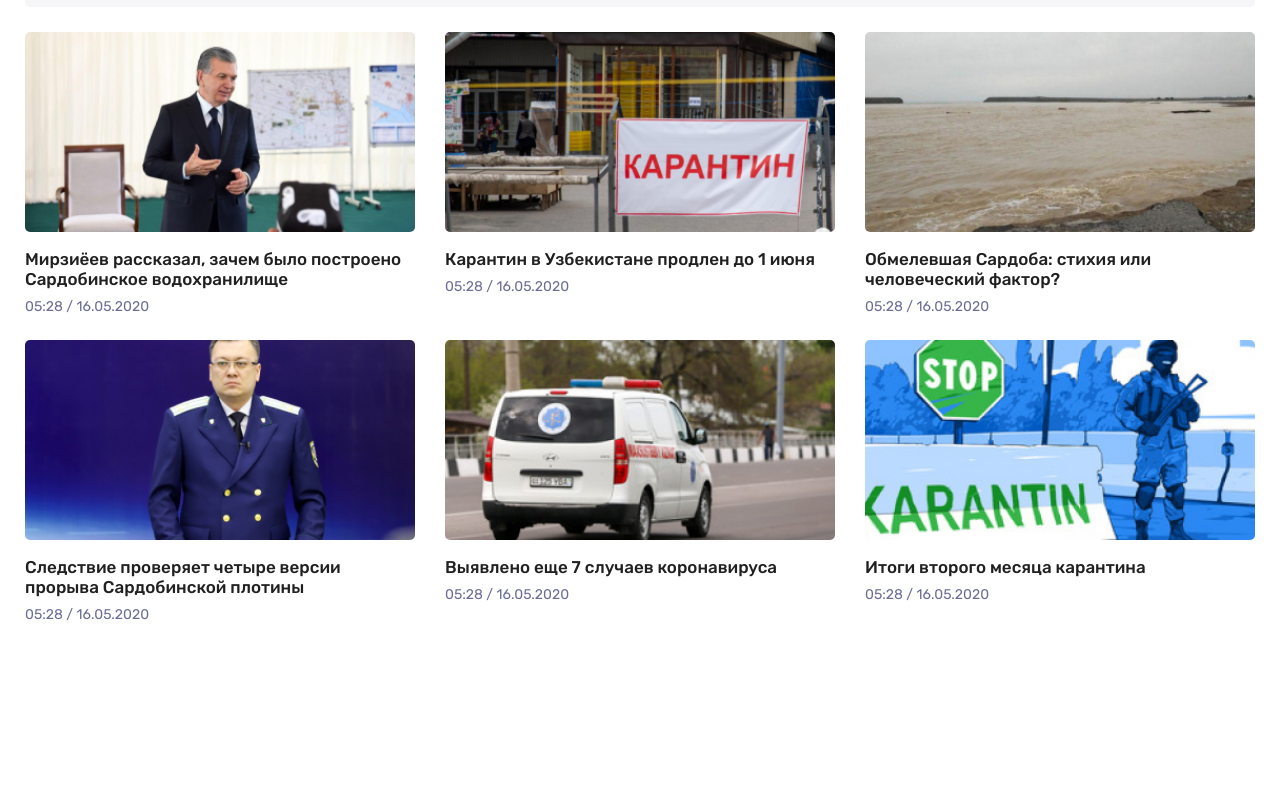
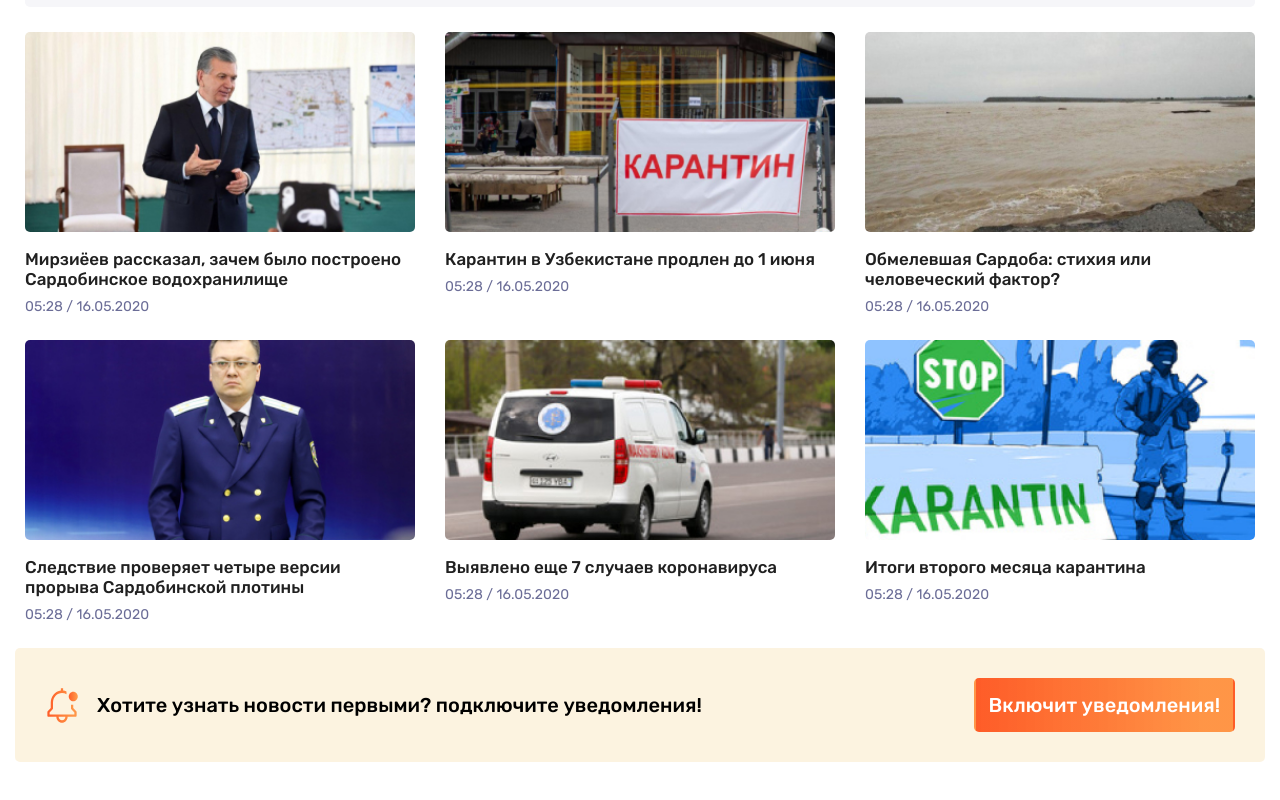
Before and after one commit to MuhammadHusayn/namanganliklar, a plain HTML site: page index.html in a window 1280 px wide. Shown: the part 512-1312 px from the top of the page. Before the commit the page ends 1160 px from the top, so only its background shows below. Drawn offline with Linux system fonts and the light colour scheme.

Commit message:
end notification section

```diff
--- a/css/styles.css
+++ b/css/styles.css
@@ -374,3 +374,59 @@ ul {
 	line-height: 17px;
 	color: #6B6D97;
 }
+
+
+/*notification section*/
+
+.notification-section {
+	display: flex;
+	justify-content: space-between;
+	align-items: center;
+	padding: 30px;
+	background-color: rgba(239, 186, 84, 0.18);
+	border-radius: 5px;
+	margin-bottom: 100px;
+}
+
+.notification-message {
+	display: flex;
+	align-items: center;
+	font-weight: 500;
+	font-size: 20px;
+	line-height: 24px;
+	margin: 0;
+}
+.notification-message::before {
+	content: "";
+	display: inline-block;
+	background-image: url('../img/notification-new.svg');
+	background-repeat: no-repeat;
+	width: 35px;
+	height: 40px;
+	background-position: center;
+	margin-right: 17px;
+}
+
+.notification-button {
+	background: none;
+	border: none;
+	display: inline-block;
+	outline: none;
+	background: linear-gradient(90deg, #FE5C28 0%, rgba(255, 139, 54, 0.9) 88.43%);
+	border-radius: 5px;
+	padding: 13px;
+	font-weight: 500;
+	font-size: 20px;
+	line-height: 24px;
+	color: #FFFFFF;
+	border: 2px solid transparent;
+}
+
+.notification-button:active {
+	background-color: #FE5C28;
+	border: 2px solid #FE5C28;
+}
+
+.notification-button:hover {
+	background: linear-gradient(90deg, rgba(255, 139, 54, 0.9) 0%, #FE5C28 88.43%);
+}
--- a/index.html
+++ b/index.html
@@ -175,6 +175,14 @@
 			</section>
 		</div>
 
+
+		<!-- start-of-notification-section -->
+
+		<div class="container notification-section">
+			<p class="notification-message">Хотите узнать новости первыми? подключите уведомления!</p>
+			<button class="notification-button">Включит  уведомления!</button>
+		</div>
+
 	</main>
 
 
```
Also changed, not shown: img/notification-new.svg (added).
